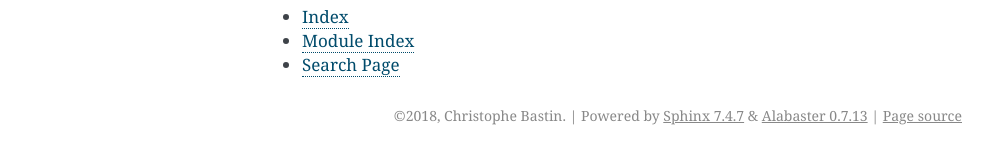
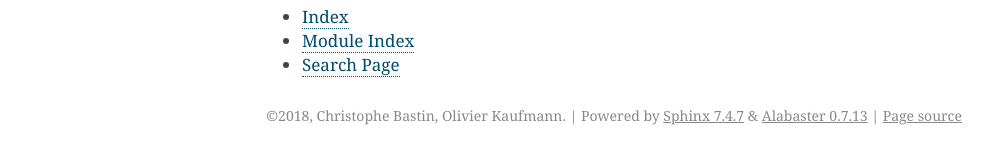
Before and after one commit to UMONS-GFA/ardas-tools, a Sphinx documentation site: the page built from docs/source/index.rst, in a window 1280 px wide. Shown: the part 634-798 px from the top of the page, without its empty margins (148-1141 px from the left). Built offline with Sphinx 7.4.7, drawn with Linux system fonts in a browser that asks for light colours.

Commit message:
Updated docs

```diff
--- a/docs/source/conf.py
+++ b/docs/source/conf.py
@@ -52,8 +52,8 @@ master_doc = 'index'
 
 # General information about the project.
 project = 'ardas-tools'
-copyright = '2018, Christophe Bastin'
-author = 'Christophe Bastin'
+copyright = '2018, Christophe Bastin, Olivier Kaufmann'
+author = 'Christophe Bastin, Olivier Kaufmann'
 
 # The version info for the project you're documenting, acts as replacement for
 # |version| and |release|, also used in various other places throughout the
```
